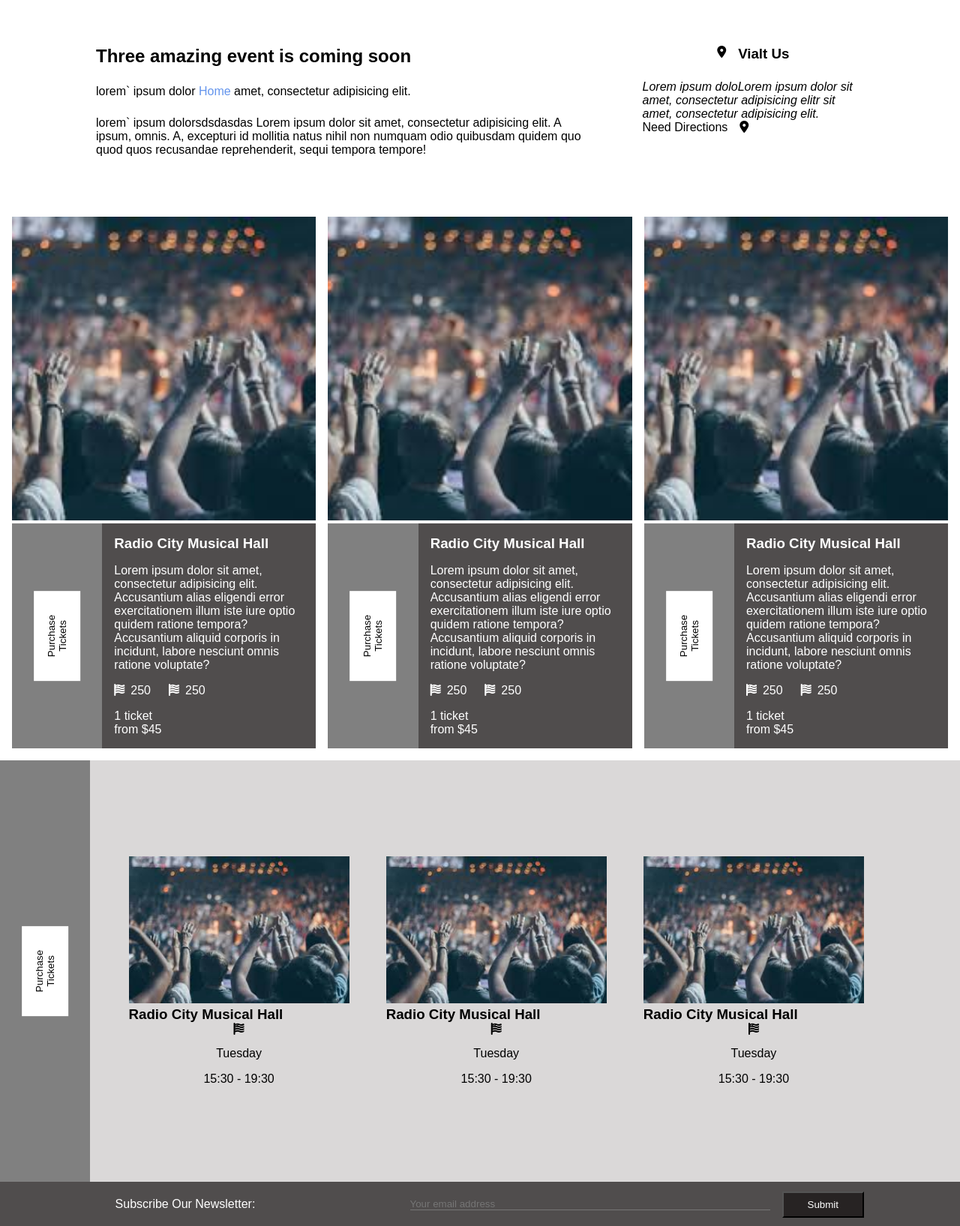
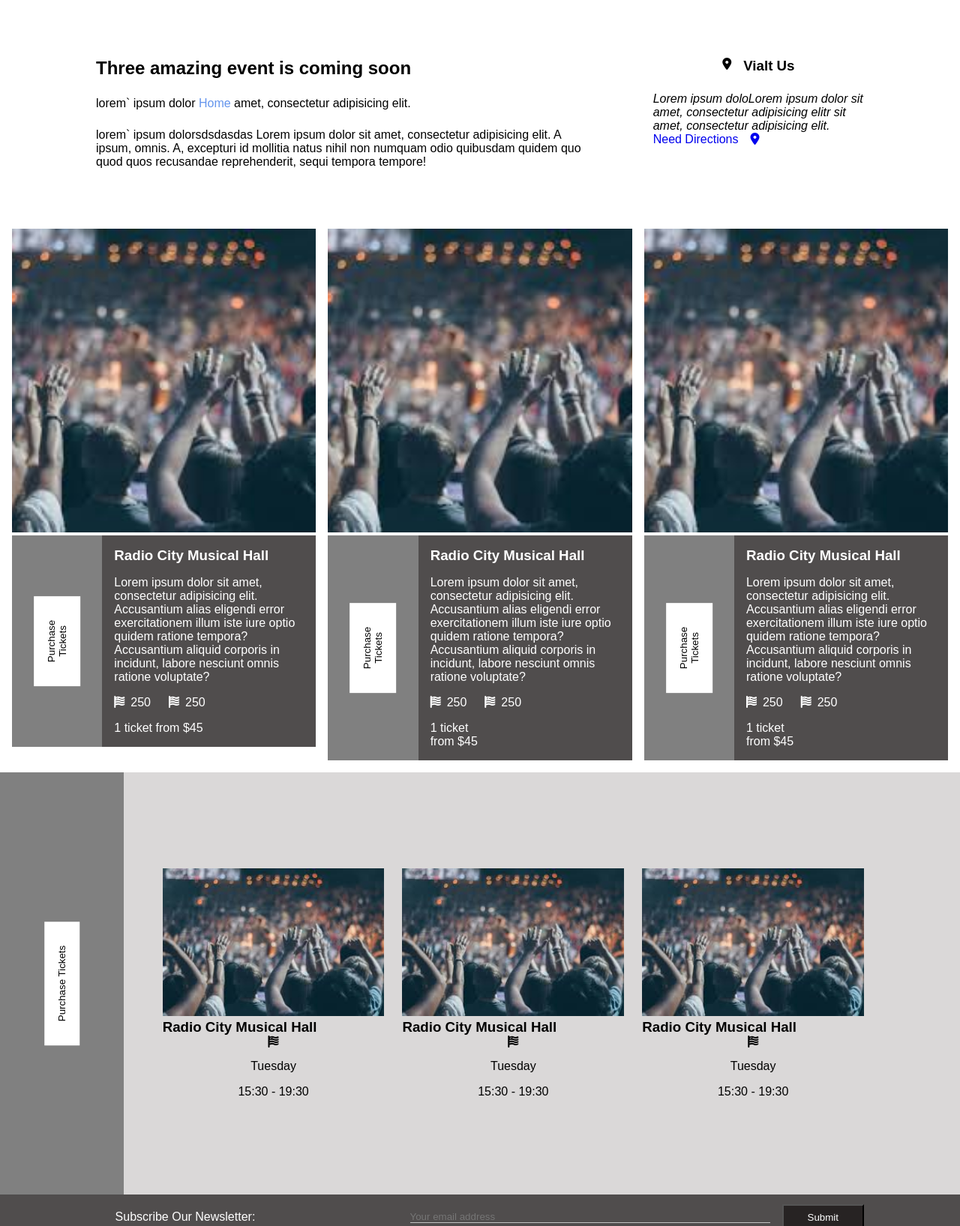
Before and after one commit to syuzichachyan/HTMLCSS, a plain HTML site: page homework8/index.html in a window 1280 px wide. Shown: the part 1165-2800 px from the top of the page at 75% size. Drawn offline with Linux system fonts and the light colour scheme.

Commit message:
review changes

```diff
--- a/homework8/index.html
+++ b/homework8/index.html
@@ -13,10 +13,10 @@
         <p>Hey the snow is starting in
             <time datetime="2025-07-06">15 days</time>
         </p>
-        <div class="main-article-buttons">
-            <a class="contact-us" href="#">Contact us now</a>
+        <a class="contact-us" href="#">
+            Contact us now
             <i class="fa-solid fa-flag-usa"></i>
-        </div>
+        </a>
     </div>
 </section>
 <header>
@@ -59,7 +59,7 @@
             </li>
         </ul>
         <div class="event-description">
-            <div>
+            <div class="flex-item--large">
                 <h2 class="event-section-title">
                     Three amazing event is coming soon
                 </h2>
@@ -72,7 +72,7 @@
                     recusandae reprehenderit, sequi tempora tempore!
                 </p>
             </div>
-            <div>
+            <div class="flex-item--small">
                 <div class="visit-us">
                     <i class="fa-solid fa-location-dot"></i>
                     <h3>Vialt Us</h3>
@@ -80,10 +80,10 @@
                 <address>Lorem ipsum doloLorem ipsum dolor sit amet, consectetur adipisicing elitr sit amet, consectetur
                     adipisicing elit.
                 </address>
-                <div class="directions">
-                    <span>Need Directions</span>
+                <a href="#" class="directions">
+                    Need Directions
                     <i class="fa-solid fa-location-dot"></i>
-                </div>
+                </a>
             </div>
         </div>
     </section>
@@ -104,19 +104,18 @@
                                     aliquid
                                     corporis in incidunt, labore nesciunt omnis ratione voluptate?</p>
                                 <div class="venture-purchase-statistics-wrapper">
-                                    <div class="venture-purchase-statistics">
+                                    <span class="venture-purchase-statistics">
                                         <i class="fa-solid fa-flag-usa"></i>
-                                        <span>250</span>
-                                    </div>
-                                    <div class="venture-purchase-statistics">
+                                        250
+                                    </span>
+                                    <span class="venture-purchase-statistics">
                                         <i class="fa-solid fa-flag-usa"></i>
-                                        <span>250</span>
-                                    </div>
+                                        250
+                                    </span>
                                 </div>
-                                <div class="venture-btn-rotate">
-                                    <p>1 ticket</p>
-                                    <p>from <span class="venture-btn-rotate-value">$45</span></p>
-                                </div>
+                                <p>
+                                    1 ticket from <span class="venture-btn-rotate-value">$45</span>
+                                </p>
                             </div>
                         </div>
                     </figcaption>
@@ -256,7 +255,8 @@
             <form>
                 <div class="newsletters-subscribe-item">
                     <label for="email">Subscribe Our Newsletter:</label>
-                    <input class="newsletters-subscribe-field" placeholder="Your email address" type="email" id="email" name="email" />
+                    <input class="newsletters-subscribe-field" placeholder="Your email address" type="email" id="email"
+                           name="email"/>
                 </div>
                 <input type="submit">
             </form>
--- a/homework8/style.css
+++ b/homework8/style.css
@@ -38,8 +38,10 @@ ul li {
 }
 
 .contact-us {
+    display: flex;
+    align-items: center;
+    gap: 12px;
     text-decoration: none;
-    display: flex;
     color: inherit;
 }
 
@@ -47,22 +49,23 @@ ul li {
     display: flex;
     justify-content: space-between;
     padding: 0 10%;
+    align-items: center;
 }
 
 .header-nav-logo {
-    width: 80%;
-    margin: 0 auto;
+    /* width: 80%; */
+    /* margin: 0 auto; */
 }
 
 .header-nav-list {
     display: flex;
-    justify-content: space-between;
+    /* justify-content: space-between; */
 }
 
 .header-nav-list li {
     padding: 1rem;
-    display: flex;
-    align-items: center;
+    /* display: flex; */
+    /* align-items: center; */
 }
 
 .active-nav-item {
@@ -94,6 +97,9 @@ ul li {
     display: flex;
     justify-content: space-between;
     flex-wrap: wrap;
+    gap: 16px 32px;
+    align-items: center;
+    justify-content: center;
 }
 
 .event-item li {
@@ -112,7 +118,17 @@ ul li {
     display: flex;
     justify-content: space-between;
     gap: 5rem;
+    flex-wrap: wrap;
 }
+
+.flex-item--large {
+    flex: 2 1 400px;
+}
+
+.flex-item--small {
+    flex: 1 1 150px;
+}
+
 
 .event-section-details, .event-section-title, .visit-us {
     margin-bottom: 1.5rem;
@@ -144,7 +160,9 @@ ul li {
 .btn-rotate-wrapper {
     display: flex;
     background-color: grey;
-    width: min-content;
+    /* width: min-content; */
+    align-items: center;
+    justify-content: center;
 }
 
 .btn-rotate {
@@ -152,8 +170,9 @@ ul li {
     padding: 1rem 2rem;
     border: none;
     cursor: pointer;
-    margin: auto auto;
+    /* margin: auto auto; */
     transform: rotate(-90deg);
+    /* white-space: nowrap; */
 }
 
 .venture-purchase-statistics-wrapper {
@@ -217,14 +236,18 @@ ul li {
 
 .more-event-section-content {
     display: flex;
-    width: 100%;
+    /* width: 100%; */
 }
 
 .more-event-list {
     display: flex;
     justify-content: space-between;
-    width: inherit;
+    /* width: inherit; */
     margin: 10% 10% 10% 4%;
+    flex: 1;
+    gap: 24px;
+    justify-content: flex-start;
+    flex-wrap: wrap;
 }
 
 .more-event-list img {
@@ -234,53 +257,57 @@ ul li {
 }
 
 .more-event-list li {
-    max-width: 30%;
+    /* max-width: 30%; */
     flex: 1 1 auto;
 }
 
-.newsletters-subscribe{
+.newsletters-subscribe {
     color: white;
     padding: 1% 10% 1% 12%;
     background-color: #504d4d;
 }
 
-.newsletters-subscribe form{
+.newsletters-subscribe form {
     display: flex;
     justify-content: space-between;
     gap: 1rem;
 }
-.newsletters-subscribe-item{
-    width: -webkit-fill-available;
+
+.newsletters-subscribe-item {
+    /* width: -webkit-fill-available; */
     display: flex;
     justify-content: space-between;
     align-items: center;
+    flex: 1;
 }
 
-.newsletters-subscribe-field{
+.newsletters-subscribe-field {
     background-color: inherit;
-    border-width: 0 0 1px 0;
+    border: 0;
     outline: 0;
     max-width: 30rem;
     flex: 1 1 auto;
     color: inherit;
+    border-bottom: 1px solid #c3c3c3;
 }
-.newsletters-subscribe-field input::placeholder{
+
+.newsletters-subscribe-field input::placeholder {
     color: inherit;
 }
 
-.newsletters-subscribe input[type=submit]{
+.newsletters-subscribe input[type=submit] {
     padding: 0.5rem 2rem;
     background-color: #272323;
     color: inherit;
 }
 
-.footer{
+.footer {
     width: 80%;
     margin: 0 auto;
     display: flex;
     justify-content: space-between;
 }
 
-.footer-item-title{
-    margin: 1rem 0 ;
+.footer-item-title {
+    margin: 1rem 0;
 }
```
Also changed, not shown: homework7/index.html (+9 -4 lines).
